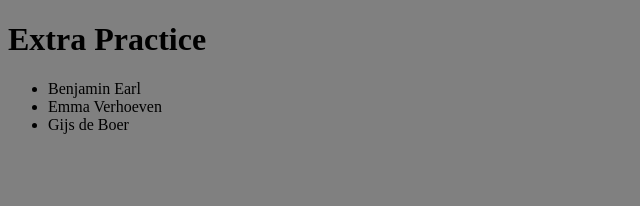
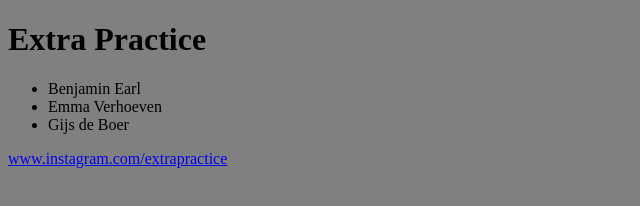
Before and after one commit to Extra-Practice-Code/extra-practice-website, a plain HTML site: page index.html in a window 1280 px wide. Shown: the whole page, without its empty margins (0-640 px from the left). Drawn offline with Linux system fonts and the light colour scheme.

Commit message:
add instagram

```diff
--- a/index.html
+++ b/index.html
@@ -20,5 +20,8 @@
           </li>
         </ul>
       </p>
+      <p>
+        <a href="www.instagram.com/extrapractice">www.instagram.com/extrapractice</a>
+        </p>
     </body>
 </html>
```
Also changed, not shown: script.js (added).
